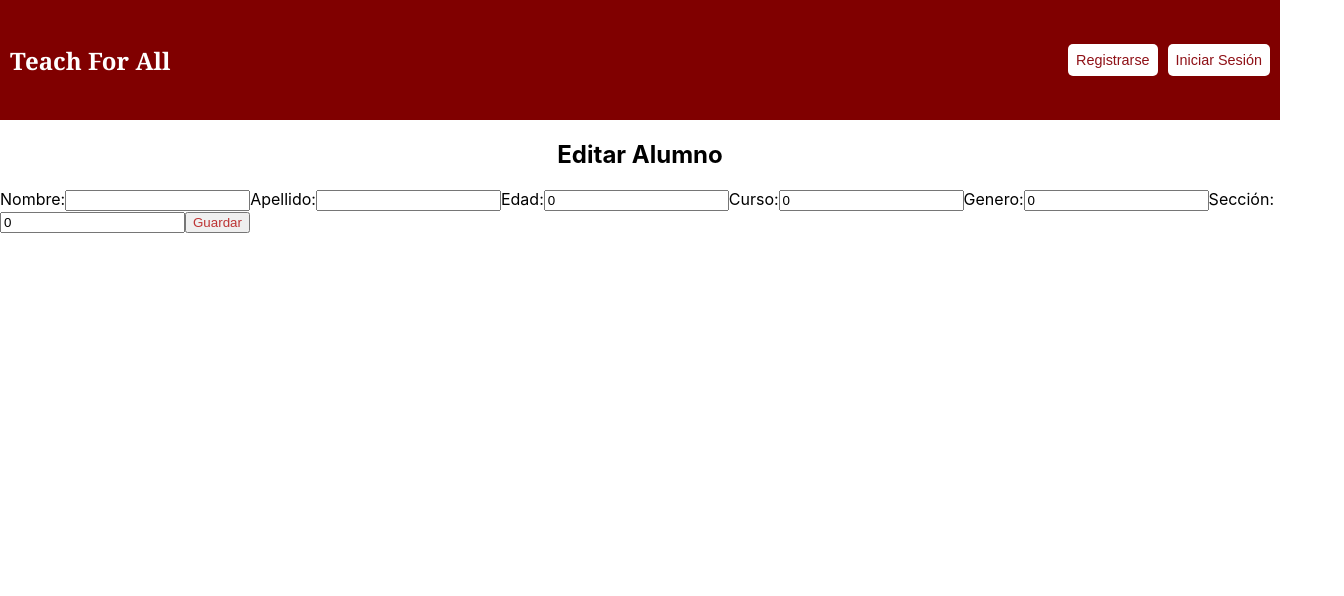
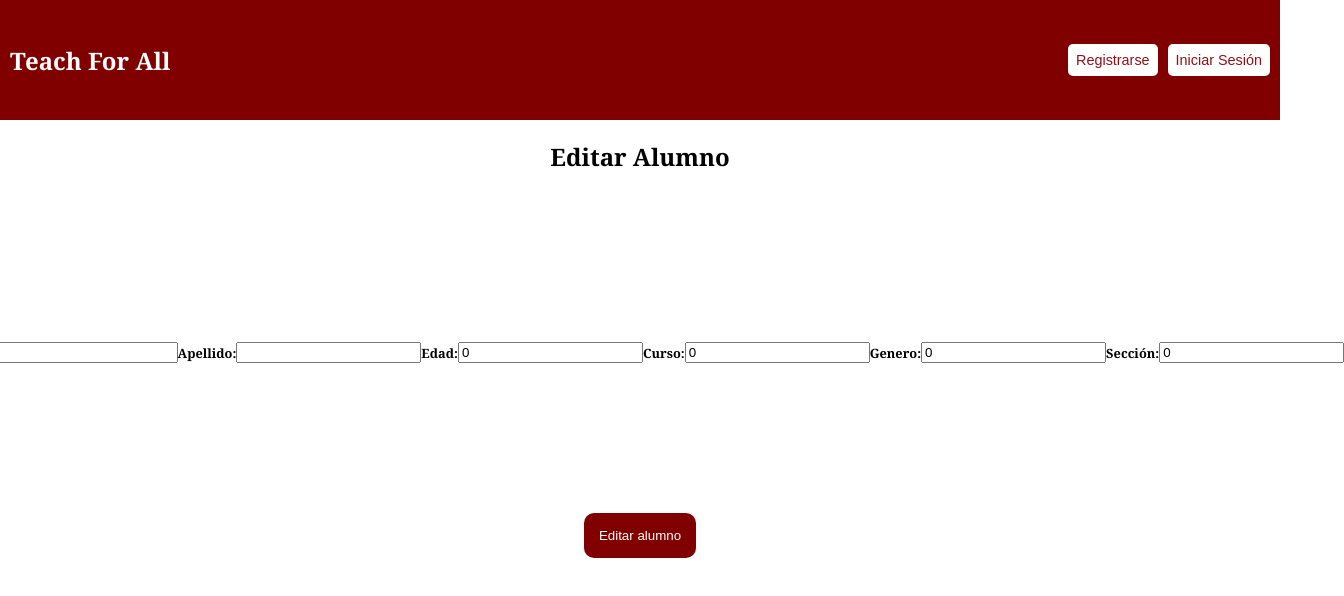
Before and after one commit to maihaara/TallerIV, a React (Create React App) app in the folder frontend/: page /editar-alumno/1 in a window 1280 px wide. Shown: the top 596 px of the page, 1344 px wide, since content can reach past the window. Built offline with nearby package versions, Linux system fonts and the light colour scheme; no server answers.

Commit message:
edicion de estilos

```diff
--- a/frontend/src/CargarAlumno.js
+++ b/frontend/src/CargarAlumno.js
@@ -61,10 +61,10 @@ useEffect(() => {
   };
 
   return (
-    <div>
+    <div style={{fontFamily: 'Georgia, serif' }}>
       <h2>Cargar Alumno</h2>
-      <form>
-        <div>
+      <form style={{ backgroundColor: 'white', height: '40vh', display: 'flex', justifyContent: 'center', alignItems: 'center' , fontFamily: 'Georgia, serif', fontSize: '1.5rem', fontWeight: 'bold'}}>
+      <div>
           <label htmlFor='nombre'>Nombre:</label>
           <input type='text' name='nombre' onChange={(e) => setNombre(e.target.value)} />
         </div>
@@ -109,12 +109,13 @@ useEffect(() => {
             ))}
           </select>
         </div>
-        <button type='button' onClick={handleCargarAlumno}>
-          Cargar Alumno
-        </button>
+
       </form>
-      <p>{mensaje}</p>
-      <Link to="/listaalumnos">Lista de Alumnos</Link>
+      <button type='button' onClick={handleCargarAlumno} style={{ backgroundColor: 'maroon', padding: '10px', borderRadius: '5px', border: 'none', color: 'white', cursor: 'pointer', display: 'block', margin: '0 auto'  }}> Agregar alumno</button>
+      <p>{mensaje} </p>
+      <Link to="/listaalumnos" style={{ textDecoration: 'none' }}>
+        <button type='button' style={{ backgroundColor: 'maroon', padding: '10px', borderRadius: '5px', border: 'none', color: 'white', cursor: 'pointer', display: 'block', margin: '0 auto'}}> Ver Lista de Alumnos</button>
+      </Link>
     </div>
   );
 }
--- a/frontend/src/EditarAlumno.js
+++ b/frontend/src/EditarAlumno.js
@@ -47,15 +47,17 @@ const EditarAlumno = () => {
   };
 
   return (
-    <div>
-      <h2>Editar Alumno</h2>
-      <form>
+    <div style={{fontFamily: 'Georgia, serif' }}>
+    <h2>Editar Alumno</h2>
+
+    <form style={{ backgroundColor: 'white', height: '40vh', display: 'flex', justifyContent: 'center', alignItems: 'center' , fontFamily: 'Georgia, serif', fontSize: '0.8rem', fontWeight: 'bold'}}>
+
         {/* Campos de entrada para editar los datos del alumno */}
         <label>Nombre:</label>
         <input type="text" name="nombre" value={alumno.nombre} onChange={handleInputChange} />
 
         <label>Apellido:</label>
-        <input type="text" name="apellido" value={alumno.apellido} onChange={handleInputChange} />
+        <input type="text" name="apellido" value={alumno.apellido} onChange={handleInputChange}  />
 
         <label>Edad:</label>
         <input type="number" name="edad" value={alumno.edad} onChange={handleInputChange} />
@@ -69,10 +71,10 @@ const EditarAlumno = () => {
         <label>Sección:</label>
         <input type="number" name="seccionId" value={alumno.seccionId} onChange={handleInputChange} />
 
-        <button type="button" onClick={handleGuardar}>
-          Guardar
-        </button>
+
       </form>
+      <button type="button" onClick={handleGuardar} style={{ backgroundColor: 'maroon', padding: '15px', borderRadius: '10px', border: 'none', color: 'white', cursor: 'pointer', display: 'block', margin: '0 auto'  }}> Editar alumno</button>
+
     </div>
   );
 };
--- a/frontend/src/listaalumnos.js
+++ b/frontend/src/listaalumnos.js
@@ -36,8 +36,8 @@ const ListaAlumnos = () => {
   }, []);
 
   return (
-    <div>
-      <h2>Lista de Alumnos</h2>
+<div style={{ backgroundColor: 'white', height: '70vh', display: 'flex', flexDirection: 'column', justifyContent: 'center', alignItems: 'center', fontFamily: 'Georgia, serif' }}>
+  <h2 style={{ fontSize: '3em', margin: '0' }}>Lista de Alumnos</h2>
       <table>
         <thead>
           <tr>
@@ -62,7 +62,7 @@ const ListaAlumnos = () => {
               <td>{alumno.seccion}</td>
               <td>
                 <Link to={`/editar-alumno/${alumno.alumno_id}`}>
-                  <button>Editar</button>
+                <button style={{ backgroundColor: 'maroon', padding: '8px', borderRadius: '5px', border: 'none', color: 'white', cursor: 'pointer', fontSize: '0.9rem' }}>Editar</button>
                 </Link>
               </td>
             </tr>
```
Also changed, not shown: 1 other file (tests, documents, lock files or other folders).
